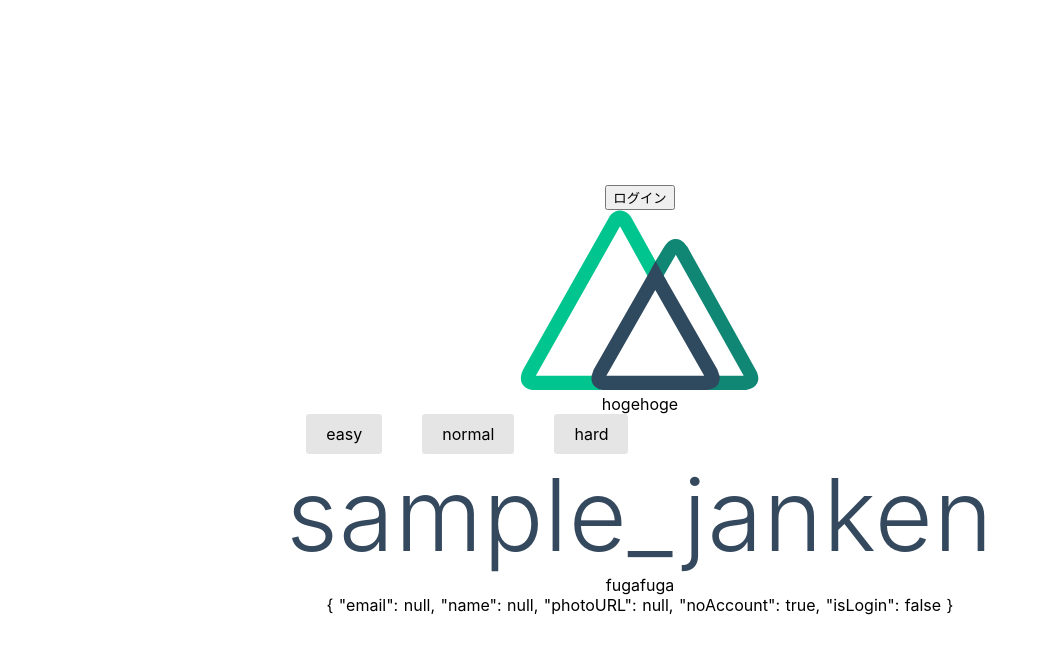
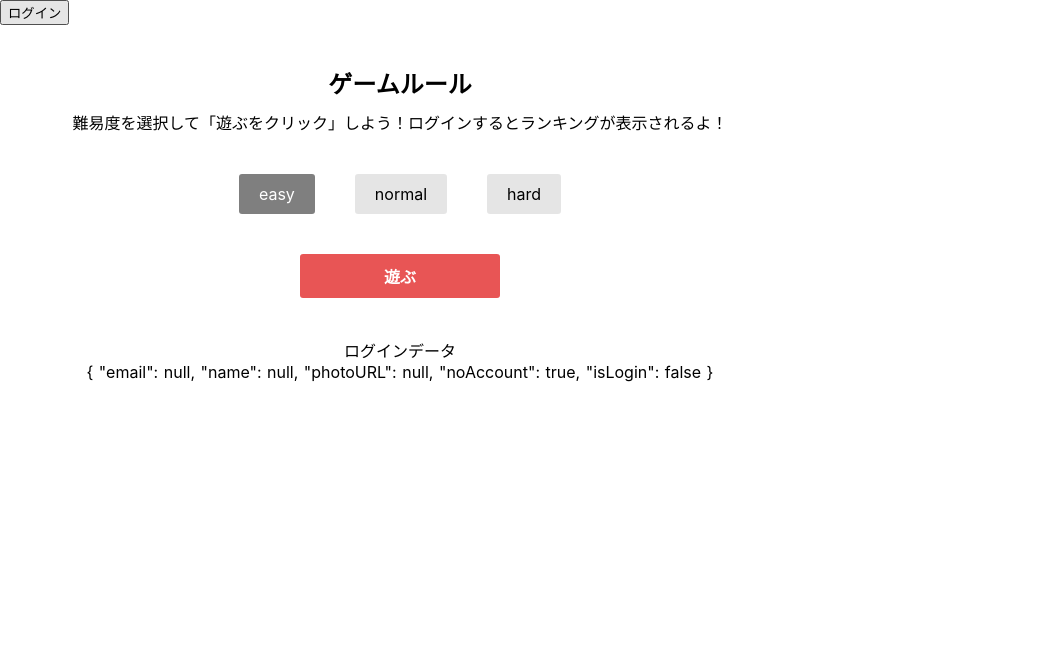
Before and after one commit to mokuhara/js_motokiKasahara_v2, a Nuxt app: page / in a window 1280 px wide. Shown: the top 654 px of the page, without its empty margins (0-1048 px from the left). Built offline with nearby package versions, Linux system fonts and the light colour scheme; no server answers.

Commit message:
top画面作成

```diff
--- a/components/atom/buttonMovePage.vue
+++ b/components/atom/buttonMovePage.vue
@@ -1,34 +1,59 @@
 <template>
   <div>
     <div class="container">
-      <button @click="movePage" :style="{'--color': this.btnColor}">>{{ btnText }}</button>
+      <div
+        @click="movePage"
+        :style="{'--btnColor': this.btnColor, '--btnTextColor': this.btnTextColor}"
+        class="moveBtn"
+      >{{ btnText }}</div>
     </div>
   </div>
 </template>
 
 <script>
+import  { mapGetters } from 'vuex'
+
 export default {
   props: {
       pageURL: String,
       btnText: String,
-      btnColor: String
+      btnColor: String,
+      btnTextColor: String,
+      callback: Function
   },
   methods: {
     movePage () {
+      if(this.callback) {
+          this.callback()
+      }
+      if(!this.isLogin){
+          const result = window.confirm('ログインしていないのでランキングにのりませんがよろしいですか？');
+          if(!result) return
+      }
       this.$router.push(this.pageURL)
     }
+  },
+  computed: {
+      ...mapGetters(["isLogin"])
   }
 }
 </script>
 
 <style lang="scss" scoped>
 .container {
-    --color:rgba($color: #000000, $alpha: 0.1);
+    --btnColor:rgba($color: #000000, $alpha: 0.1);
+    --btnTextColor: #000;
+    display: flex;
+    justify-content: center;
 }
 
-.selectBtn {
+.moveBtn {
+    width: 200px;
     padding: 10px 20px;
     border-radius: 3px;
-    background: var(--color);
+    background: var(--btnColor);
+    color: var(--btnTextColor);
+    font-weight: bold;
+    text-align: center;
 }
 </style>
--- a/components/atom/modeSelect.vue
+++ b/components/atom/modeSelect.vue
@@ -1,11 +1,10 @@
 <template>
   <div>
       <div class="container">
-        <div class="selectBtn" @click="selectMode($event, 'easy')">easy</div>
+        <div class="selectBtn active" @click="selectMode($event, 'easy')">easy</div>
         <div class="selectBtn" @click="selectMode($event, 'normal')">normal</div>
         <div class="selectBtn" @click="selectMode($event, 'hard')">hard</div>
       </div>
-      {{ janken.mode }}
   </div>
 </template>
 
@@ -32,6 +31,7 @@ export default {
 <style lang="scss" scoped>
 .container {
     display: flex;
+    justify-content: center;
 }
 
 .selectBtn {
--- /dev/null
+++ b/components/atom/textContent.vue
@@ -0,0 +1,33 @@
+<template>
+  <div>
+    <div class="container">
+      <h2 class="title">{{ title }}</h2>
+      <p class="description">{{ description }}</p>
+    </div>
+  </div>
+</template>
+
+<script>
+export default {
+  props:{
+      title: String,
+      description: String
+  }
+}
+</script>
+
+<style lang="scss" scoped>
+.container {
+    text-align: center;
+}
+
+.title {
+    font-size: 24px;
+    font-weight: bold;
+}
+
+.description {
+    font-size: 16px;
+    margin-top: 10px;
+}
+</style>
--- a/components/organisms/header.vue
+++ b/components/organisms/header.vue
@@ -1,8 +1,13 @@
 <template>
   <div>
       <div class="container">
-        <div v-if="isLogin">
-            <buttonSignOut />
+        <div class="loginedContainer" v-if="isLogin">
+            <div class="loginedContainer__signOut">
+                <buttonSignOut />
+            </div>
+            <div class="loginedContainer__text">
+                 ログイン中
+            </div>
         </div>
         <div v-else>
             <buttonSignIn />
@@ -29,5 +34,17 @@ export default {
 }
 </script>
 
-<style scopecd>
+<style lang="scss" scopecd>
+.loginedContainer {
+    display:flex;
+    justify-content: flex-end;
+
+    &__signOut {
+        margin: 10px 20px;
+    }
+
+    &__text {
+        margin: 10px 20px;
+    }
+}
 </style>
--- /dev/null
+++ b/components/organisms/startGame.vue
@@ -0,0 +1,67 @@
+<template>
+  <div>
+      <div class="container">
+        <div class="textContent">
+            <textContent
+                :title="textProps.title"
+                :description="textProps.description"
+            />
+        </div>
+        <div class="mode">
+            <Mode />
+        </div>
+        <div class="moveBtn">
+            <MoveBtn
+                :pageURL="btnProps.pageURL"
+                :btnText="btnProps.btnText"
+                :btnColor="btnProps.btnColor"
+                :btnTextColor="btnProps.btnTextColor"
+            />
+        </div>
+    </div>
+  </div>
+</template>
+
+<script>
+import Mode from '@/components/atom/modeSelect'
+import MoveBtn from '@/components/atom/buttonMovePage'
+import textContent from '@/components/atom/textContent'
+
+import  { mapGetters } from 'vuex'
+
+export default {
+    data(){
+        return {
+            btnProps:{
+                pageURL: '/game',
+                btnText: '遊ぶ',
+                btnColor: 'rgba(227,43,43,0.8)',
+                btnTextColor: '#fff',
+            },
+            textProps:{
+                title: 'ゲームルール',
+                description: '難易度を選択して「遊ぶをクリック」しよう！ログインするとランキングが表示されるよ！'
+            }
+            }
+    },
+    components: {
+    Mode,
+    MoveBtn,
+    textContent
+  }
+}
+</script>
+
+<style lang="scss" scopecd>
+.textContent {
+    margin: 40px auto;
+}
+
+.mode {
+    margin: 20px auto;
+}
+
+.moveBtn {
+    margin: 20px auto;
+}
+</style>
--- a/pages/game/index.vue
+++ b/pages/game/index.vue
@@ -1,7 +1,7 @@
 <template>
   <div>
     <div class="container">
-      <button @click="signIn">ログイン</button>
+      game画面
     </div>
   </div>
 </template>
--- a/pages/index.vue
+++ b/pages/index.vue
@@ -1,15 +1,19 @@
 <template>
-  <div class="container">
-    <div>
-      <Myheader />
-      <Logo />
-      <Mode />
-      <h1 class="title">
-        sample_janken
-      </h1>
+  <div>
+    <div class="container">
+      <header >
+        <Myheader />
+      </header>
+      <main class="main">
+        <div class="startGame">
+            <StartGame />
+        </div>
+        <div class="loginData">
+            <p>ログインデータ</p>
+            <p>{{ user }}</p>
+        </div>
+      </main>
       <div>
-          <p>fugafuga</p>
-          <p>{{ user }}</p>
       </div>
     </div>
   </div>
@@ -17,7 +21,7 @@
 
 <script>
 import Myheader from '@/components/organisms/header'
-import Mode from '@/components/atom/modeSelect'
+import StartGame from '@/components/organisms/startGame'
 
 import { mapGetters } from 'vuex'
 
@@ -28,17 +32,9 @@ export default {
   computed: {
     ...mapGetters(["user"])
   },
-  methods: {
-    signIn () {
-      this.$store.dispatch('signIn')
-    },
-    signOut () {
-      this.$store.dispatch('singOut')
-    }
-  },
   components: {
     Myheader,
-    Mode
+    StartGame
   }
 }
 </script>
@@ -46,40 +42,14 @@ export default {
 <style scoped>
 .container {
   margin: 0 auto;
-  min-height: 100vh;
-  display: flex;
-  justify-content: center;
-  align-items: center;
+}
+
+.main {
+  width: 800px;
+}
+
+.loginData {
+  margin: 0 auto;
   text-align: center;
 }
-
-.title {
-  font-family:
-    'Quicksand',
-    'Source Sans Pro',
-    -apple-system,
-    BlinkMacSystemFont,
-    'Segoe UI',
-    Roboto,
-    'Helvetica Neue',
-    Arial,
-    sans-serif;
-  display: block;
-  font-weight: 300;
-  font-size: 100px;
-  color: #35495e;
-  letter-spacing: 1px;
-}
-
-.subtitle {
-  font-weight: 300;
-  font-size: 42px;
-  color: #526488;
-  word-spacing: 5px;
-  padding-bottom: 15px;
-}
-
-.links {
-  padding-top: 15px;
-}
 </style>
--- a/store/index.js
+++ b/store/index.js
@@ -20,6 +20,9 @@ const getters = {
     },
     janken (state) {
         return state.janken
+    },
+    isLogin (state) {
+        return state.user.isLogin
     }
 }
 
```
